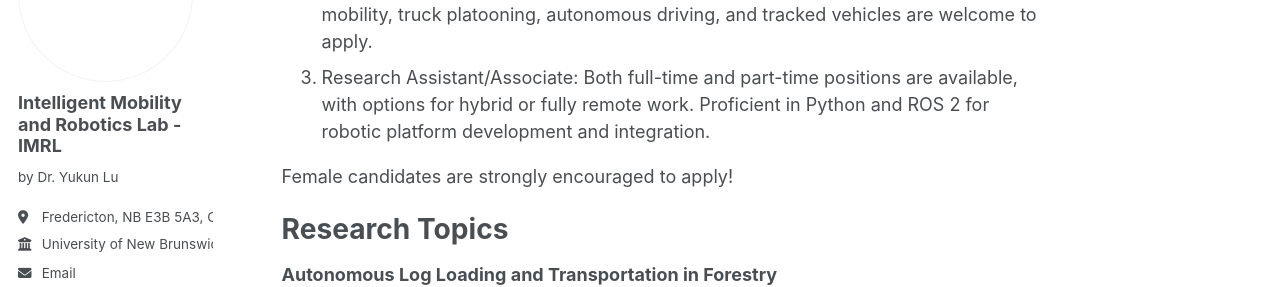
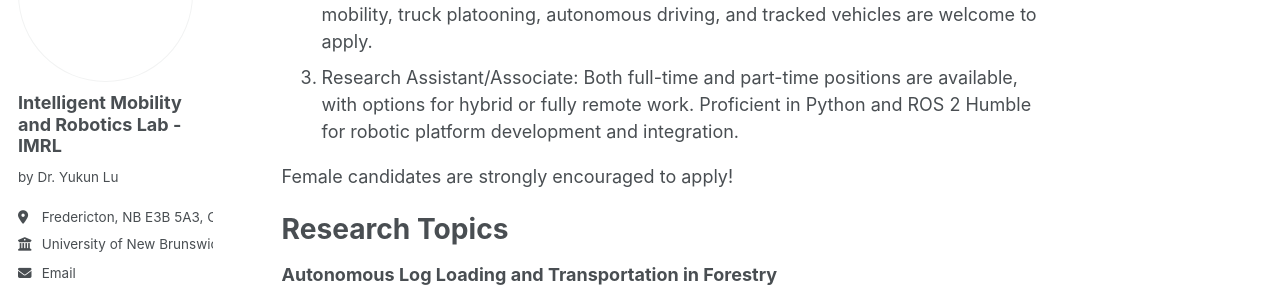
Before and after one commit to IMRL2025/IMRL2025.github.io, a Jekyll site: the page built from _pages/about.md, in a window 1280 px wide and 900 px high, scrolled down 554 px. Shown: the part 193-480 px from the top of the window. Built offline with Jekyll 4.4.1, drawn with Linux system fonts in a browser that asks for light colours; some web fonts are replaced.

Commit message:
Update about.md

```diff
--- a/_pages/about.md
+++ b/_pages/about.md
@@ -20,7 +20,7 @@ Please send your CV and research interest to yukun.lu@unb.ca
 
 1. [MScE and PhD](https://www.unb.ca/gradstudies/programs/mechanical.html): We welcome applications from students with backgrounds in Mechanical & Mechatronics, Electrical Engineering, or Computer Science who are interested in pursuing graduate studies.
 1. Postdoctoral Fellow and Visiting Scholar: Candidates with expertise in intelligent mobility, truck platooning, autonomous driving, and tracked vehicles are welcome to apply.
-1. Research Assistant/Associate: Both full-time and part-time positions are available, with options for hybrid or fully remote work. Proficient in Python and ROS 2 for robotic platform development and integration.
+1. Research Assistant/Associate: Both full-time and part-time positions are available, with options for hybrid or fully remote work. Proficient in Python and ROS 2 Humble for robotic platform development and integration.
 
 Female candidates are strongly encouraged to apply!
 
```
